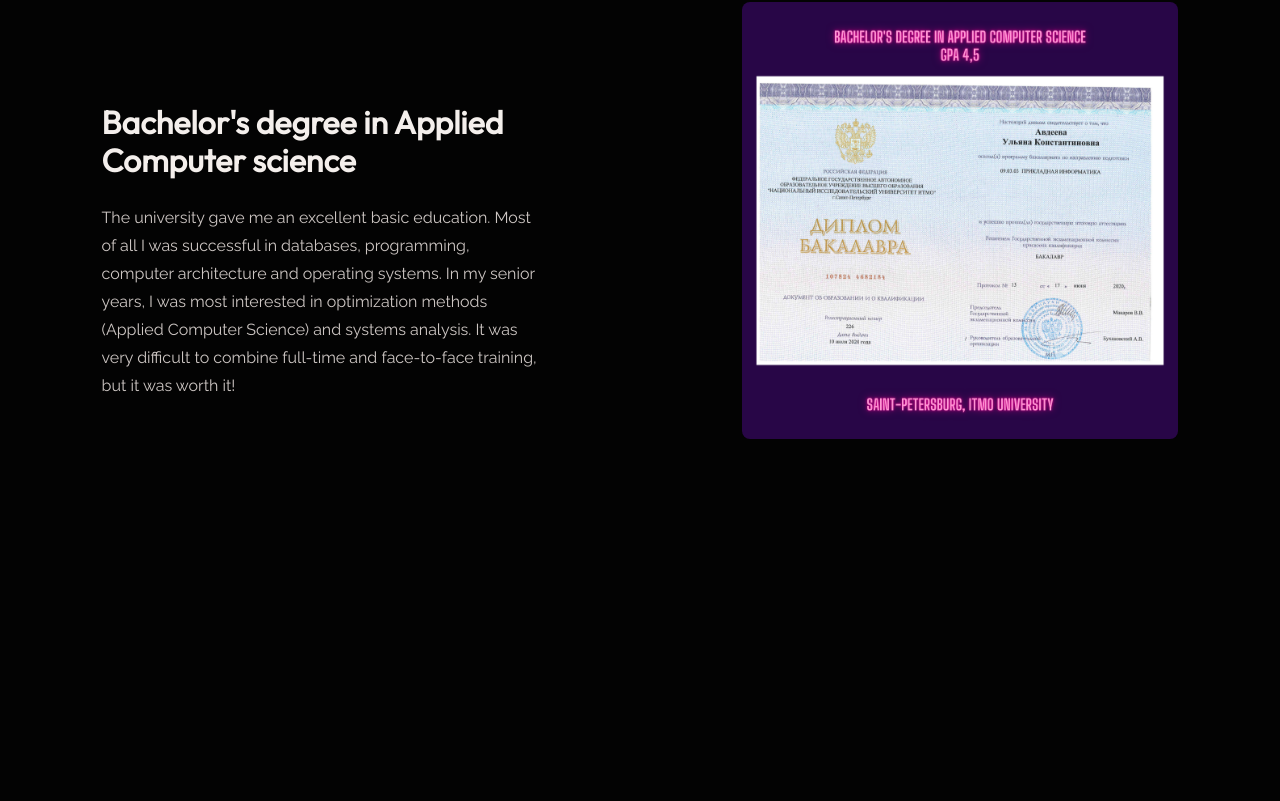
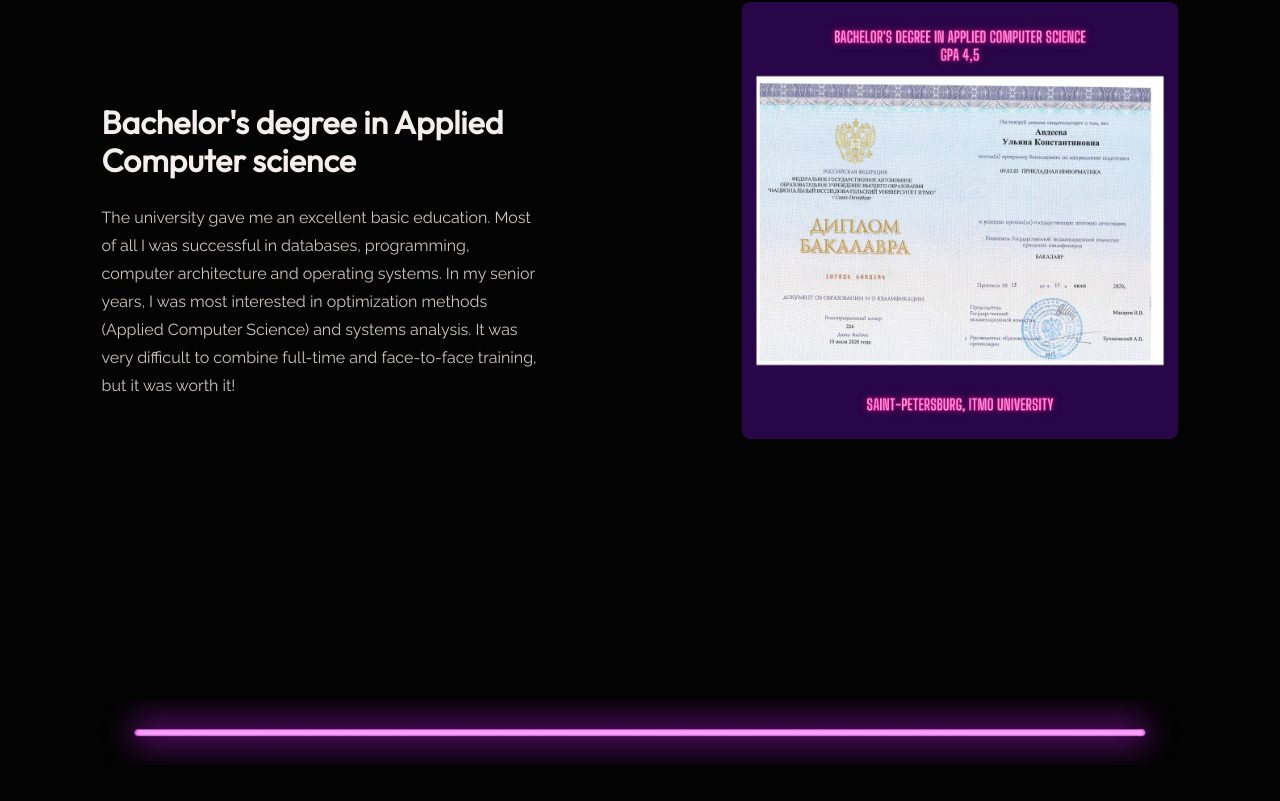
Before and after one commit to Sadie98/portfolio, a Nuxt app: page / in a window 1280 px wide. Shown: the part 3233-4034 px from the top of the page. Before the commit the page ends 3838 px from the top, so only its background shows below. Built offline with nearby package versions, Linux system fonts and the light colour scheme.

Commit message:
Separator added

```diff
--- a/components/Highlights.vue
+++ b/components/Highlights.vue
@@ -30,11 +30,12 @@
 import gsap from "../static/libs/gsap/gsap.min.js";
 import ScrollTrigger from "../static/libs/gsap/ScrollTrigger.min.js";
 import HighlightsText from "./HighlightsText.vue";
-import { onMounted } from "vue";
+import {nextTick, onMounted} from "vue";
 
 onMounted(() => {
   if (ScrollTrigger.isTouch === 1) return;
 
+  nextTick(() => {
     let itemsL = gsap.utils.toArray('.gallery__left .gallery__item')
 
     itemsL.forEach(item => {
@@ -61,6 +62,7 @@
           scrub: true
         }
       })
+    });
   });
 })
 
--- a/components/ScrollableContainer.vue
+++ b/components/ScrollableContainer.vue
@@ -9,4 +9,5 @@
     .content
       PhotoHeader
       Highlights
+      Separator
 </template>
--- /dev/null
+++ b/components/separator.vue
@@ -0,0 +1,11 @@
+<template lang="pug">
+  img.separator(src="../static/images/separator.png" alt="Alt")
+</template>
+
+<style scoped>
+.separator {
+  position: relative;
+  top: -380px;
+  left: calc((100vw - 1080px) / 2);
+}
+</style>
```
Also changed, not shown: static/images/separator.png (added). Lines whose indentation alone changed are shown as unchanged.
